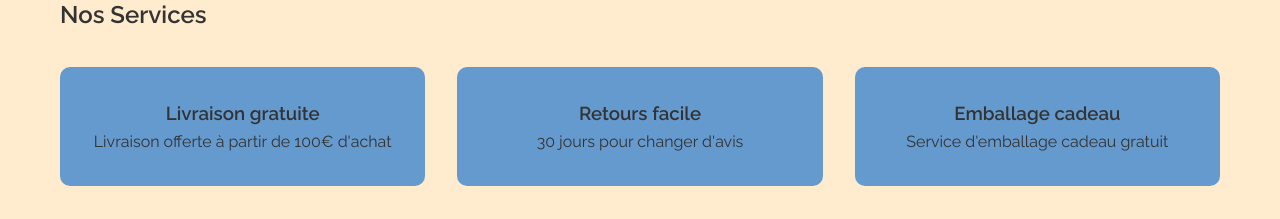
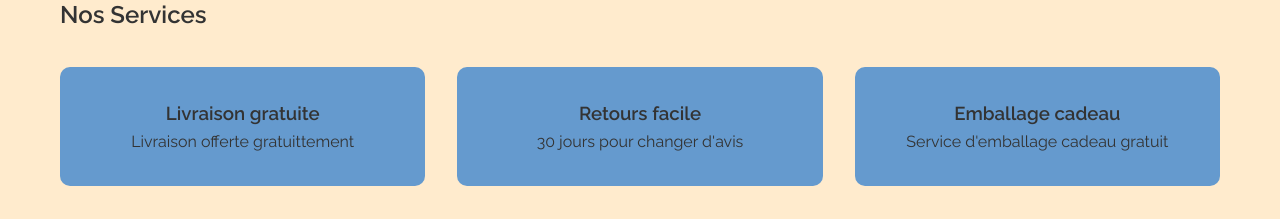
Before and after one commit to Gedeon235/projetsimplon1, a plain HTML site: page index.html in a window 1280 px wide. Shown: the part 1620-1839 px from the top of the page. Drawn offline with nearby package versions, Linux system fonts and the light colour scheme.

```diff
--- a/index.html
+++ b/index.html
@@ -76,7 +76,7 @@
             <div class="services-grid">
                 <div class="service-card">
                     <h3>Livraison gratuite</h3>
-                    <p>Livraison offerte à partir de 100€ d'achat</p>
+                    <p>Livraison offerte gratuittement</p>
                 </div>
                 <div class="service-card">
                     <h3> Retours facile</h3>
```
